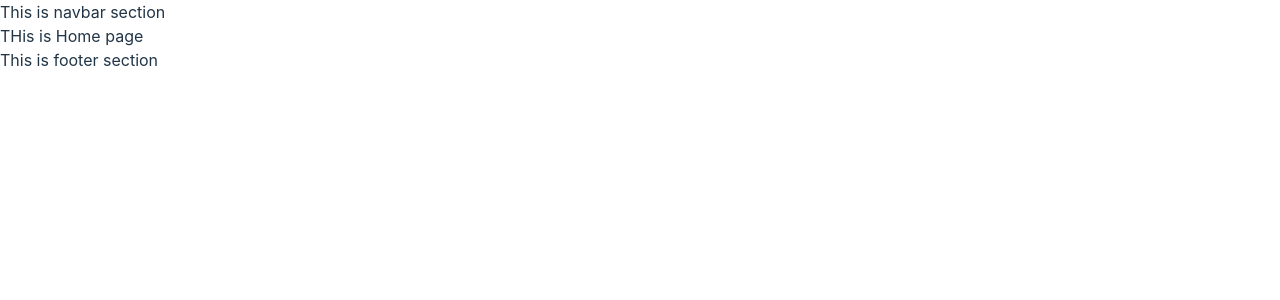
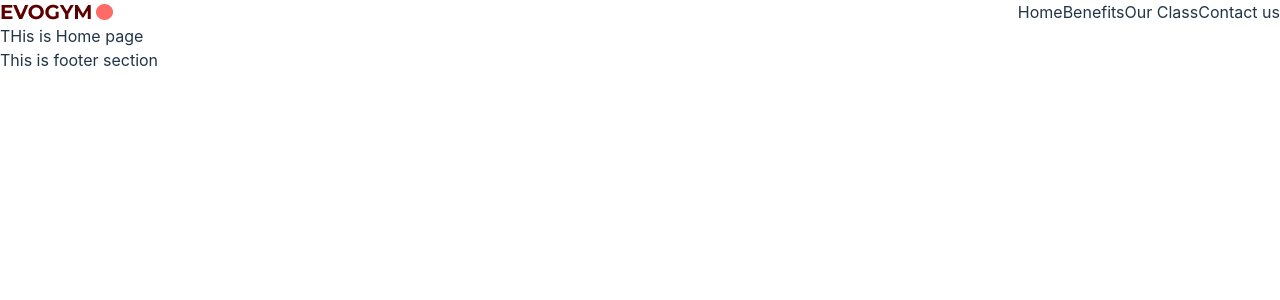
Before and after one commit to Flocky05/GymGirl, a React (Vite) app: page / in a window 1280 px wide. Shown: the top 300 px of the page. Built offline with nearby package versions, Linux system fonts and the light colour scheme.

Commit message:
added navbar section

```diff
--- a/src/component/Navbar/Navbar.jsx
+++ b/src/component/Navbar/Navbar.jsx
@@ -1,9 +1,21 @@
-
+import { Link } from "react-router-dom";
+import img from "../../assets/Logo.png"
 
 const Navbar = () => {
     return (
         <div>
-            <h2>This is navbar section</h2>
+            <div className="flex justify-between">
+                <img src={img} alt="" />
+                <div>
+                    <Link to="/">Home</Link>
+                    <Link to="/">Benefits</Link>
+                    <Link to="/">Our Class</Link>
+                    <Link to="/">Contact us</Link>
+                </div>
+            </div>
+            <div>
+
+            </div>
         </div>
     );
 };
```
